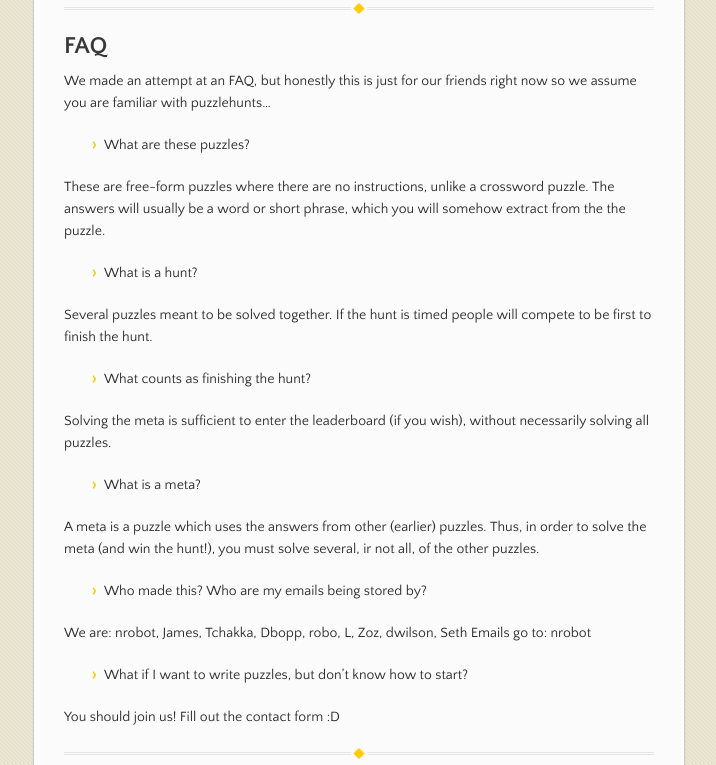
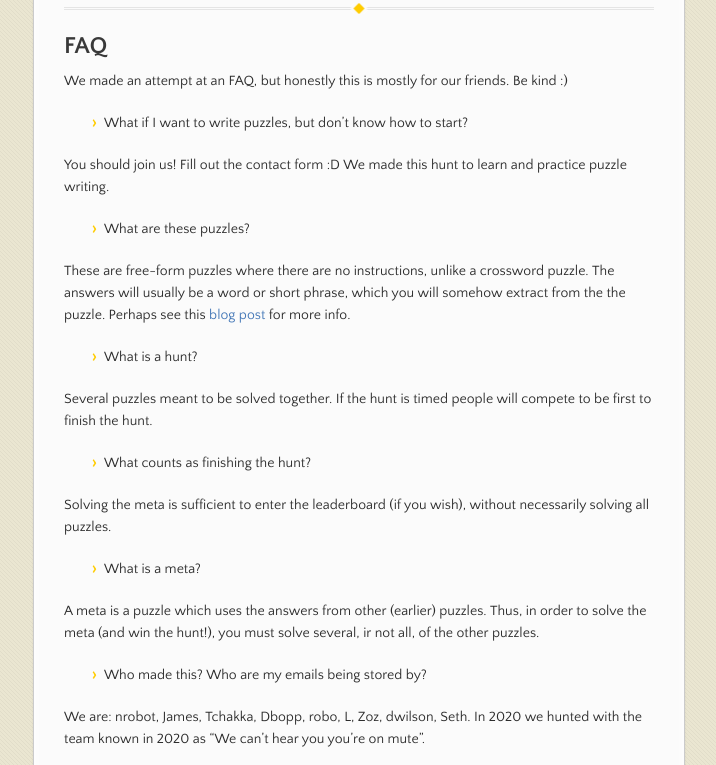
Before and after one commit to nro-bot/aprilhunt, a Jekyll site: the page built from index.md, in a window 1280 px wide and 1400 px high, scrolled down 934 px, cut to the strip 187-952 px from the top of the window. Shown: the whole strip, without its empty margins (282-998 px from the left). Built offline with Jekyll 4.4.1, drawn with Linux system fonts in a browser that asks for light colours; some of the changed text lies outside the part shown.

Commit message:
added blurb re: joining to index

```diff
--- a/index.md
+++ b/index.md
@@ -41,14 +41,20 @@ marginwidth="0">Loading…</iframe>
 
 ## FAQ
 
-We made an attempt at an FAQ, but honestly this is just for our friends right now so we
-assume you are familiar with puzzlehunts...
+We made an attempt at an FAQ, but honestly this is mostly for our friends. Be
+kind :)
+
+- What if I want to write puzzles, but don't know how to start?
+
+You should join us! Fill out the contact form :D We made this hunt to learn and
+practice puzzle writing.
 
 - What are these puzzles?
 
 These are free-form puzzles where there are no instructions, unlike a crossword
 puzzle. The answers will usually be a word or short phrase, which you will
-somehow extract from the the puzzle.
+somehow extract from the the puzzle. Perhaps see this [blog
+post](https://blog.vero.site/post/puzzlehunts) for more info.
 
 - What is a hunt?
 
@@ -68,12 +74,9 @@ not all, of the other puzzles.
 
 - Who made this? Who are my emails being stored by?
 
-We are: nrobot, James, Tchakka, Dbopp, robo, L, Zoz, dwilson, Seth
-Emails go to: nrobot
+We are: nrobot, James, Tchakka, Dbopp, robo, L, Zoz, dwilson, Seth. In 2020 we
+hunted with the team known in 2020 as "We can't hear you you're on mute".
 
-- What if I want to write puzzles, but don't know how to start?
-
-You should join us! Fill out the contact form :D
 
 ---
 
```
Also changed, not shown: other parts of index.md (+1 -1 lines).
